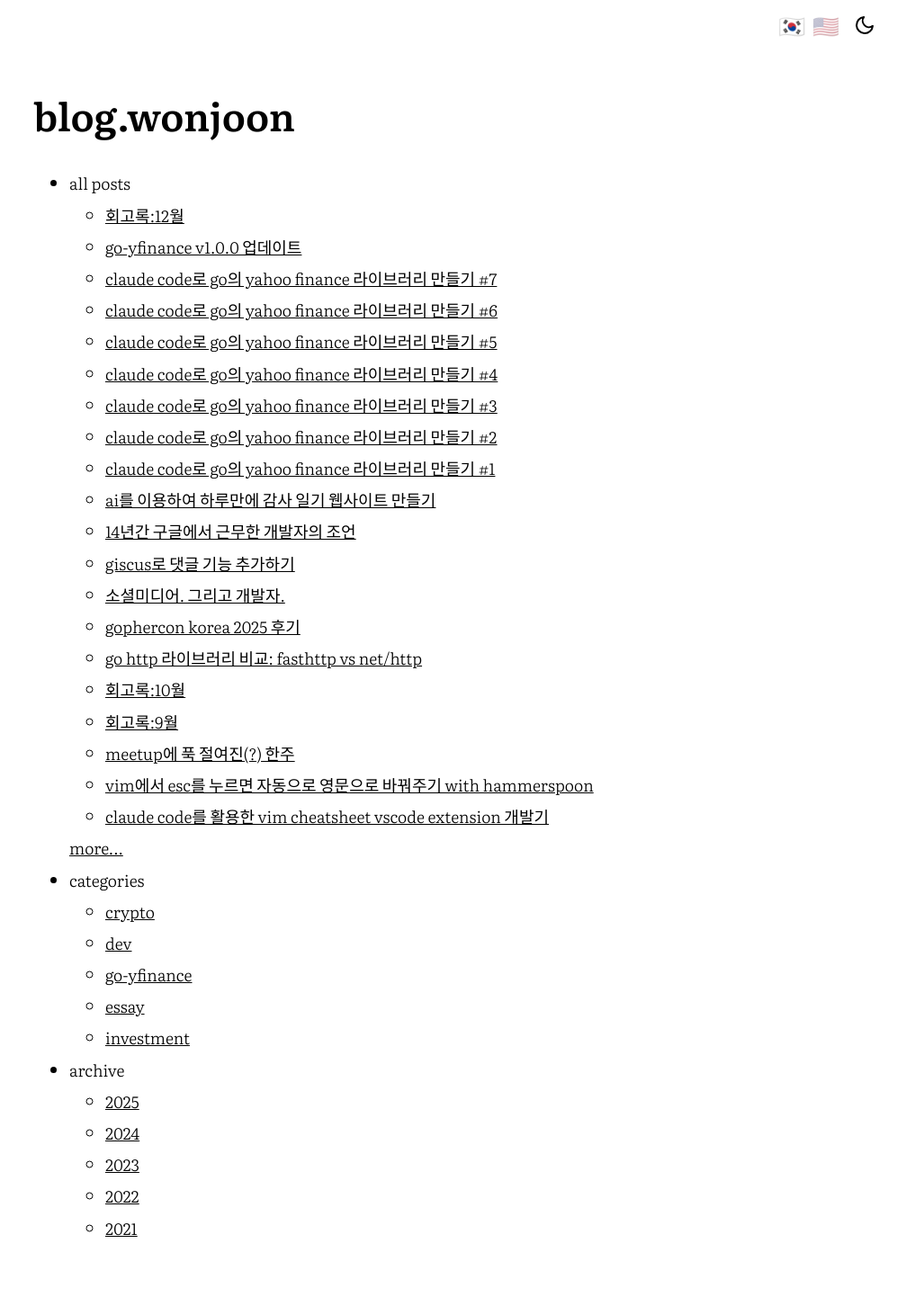
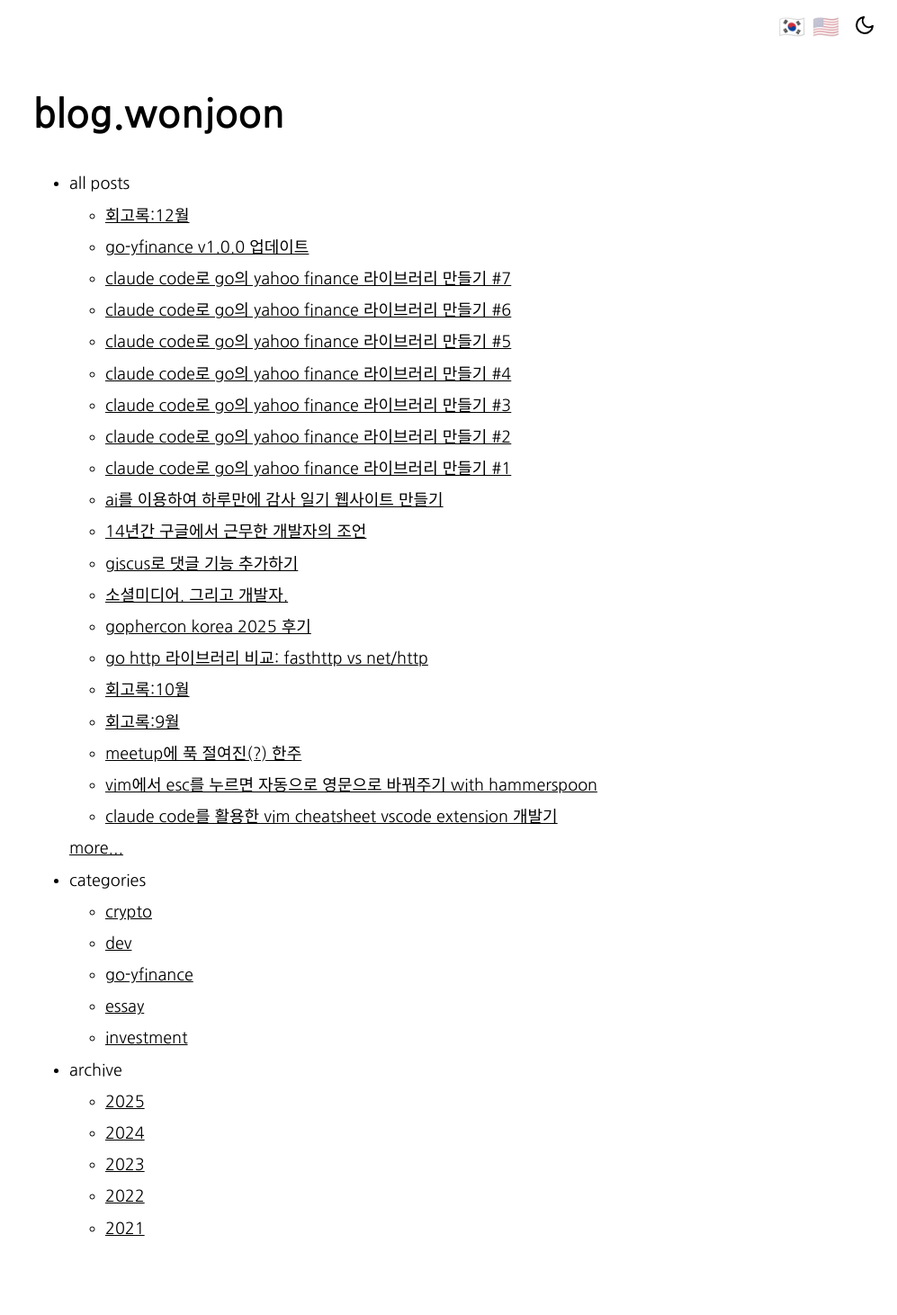
Before and after one commit to wnjoon/wnjoon.github.io, a Jekyll site: the page built from index.md, in a window 1280 px wide. Shown: the whole page at 90% size, without its empty margins (283-1280 px from the left). Built offline with Jekyll 4.4.1, drawn with Linux system fonts in a browser that asks for light colours.

Commit message:
revert fonts

```diff
--- a/_sass/no-style-please.scss
+++ b/_sass/no-style-please.scss
@@ -1,4 +1,4 @@
-@import url("https://fonts.googleapis.com/css2?family=Literata:ital,wght@0,300;0,600;1,300;1,600&family=Noto+Serif+KR:wght@300;600&display=swap");
+@import url(//fonts.googleapis.com/earlyaccess/nanumgothic.css);
 
 // -------------- THEME SWITCHER -------------- //
 @mixin dark-appearance {
@@ -71,20 +71,12 @@ html { height: 100%; }
 
 body {
   color: black;
-  font-family: system-ui, -apple-system, BlinkMacSystemFont, 'Segoe UI', Roboto, Oxygen, Ubuntu, Cantarell, 'Open Sans', 'Helvetica Neue', sans-serif;
+  font-family: 'Nanum Gothic', sans-serif;
   font-size: 18px;
   line-height: 1.6;
   margin: 0;
   min-height: 100%;
   overflow-wrap: break-word;
-}
-
-html:lang(en) body {
-  font-family: 'Literata', serif;
-}
-
-html:lang(ko) body {
-  font-family: 'Literata', 'Noto Serif KR', serif;
 }
 
 .post-meta { text-align: right; }
--- a/assets/js/lang-filter.js
+++ b/assets/js/lang-filter.js
@@ -34,9 +34,6 @@ document.addEventListener('DOMContentLoaded', function() {
 
   function filterPosts(lang) {
     const postItems = document.querySelectorAll('.post-item');
-    if (postItems.length > 0) {
-      document.documentElement.setAttribute('lang', lang);
-    }
     let visibleCount = 0;
     const postListEl = document.querySelector('ul[data-post-limit]');
     const limitAttr = postListEl ? postListEl.getAttribute('data-post-limit') : null;
```
Also changed, not shown: 2 other files.
